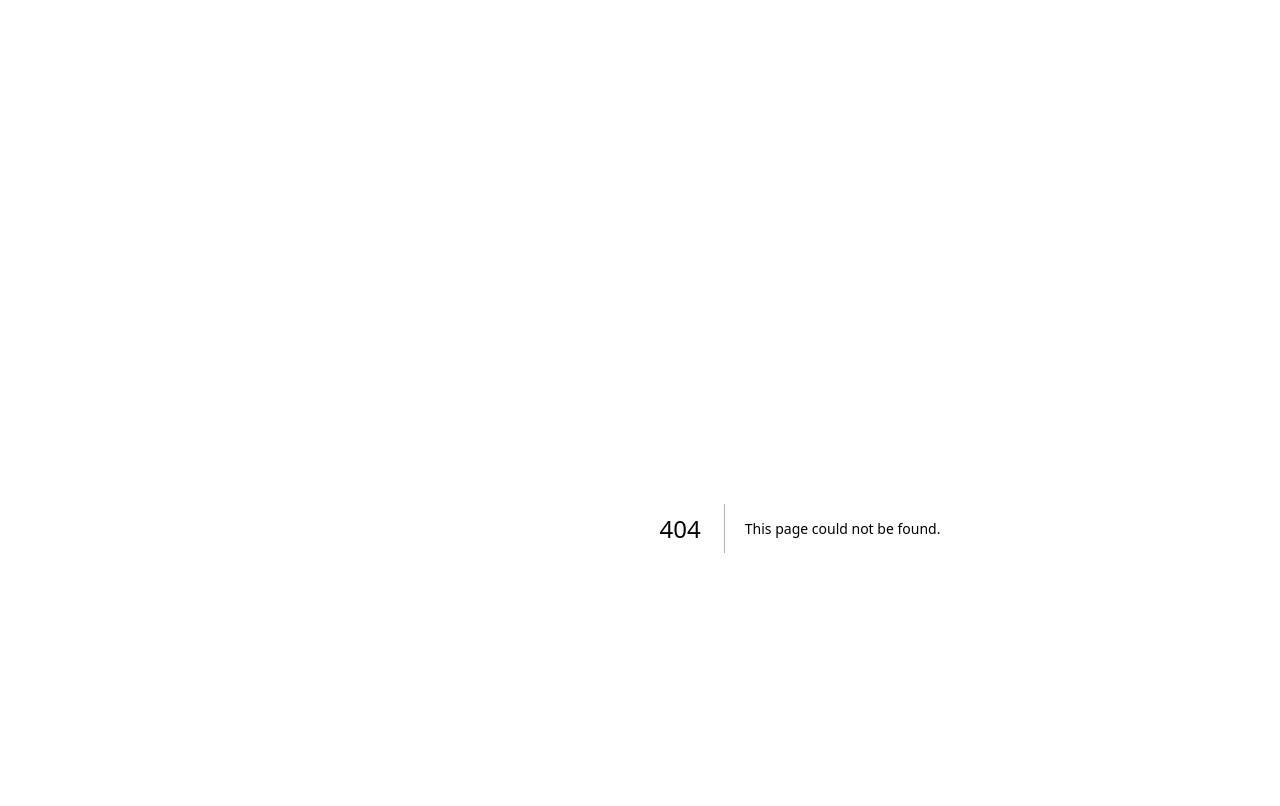
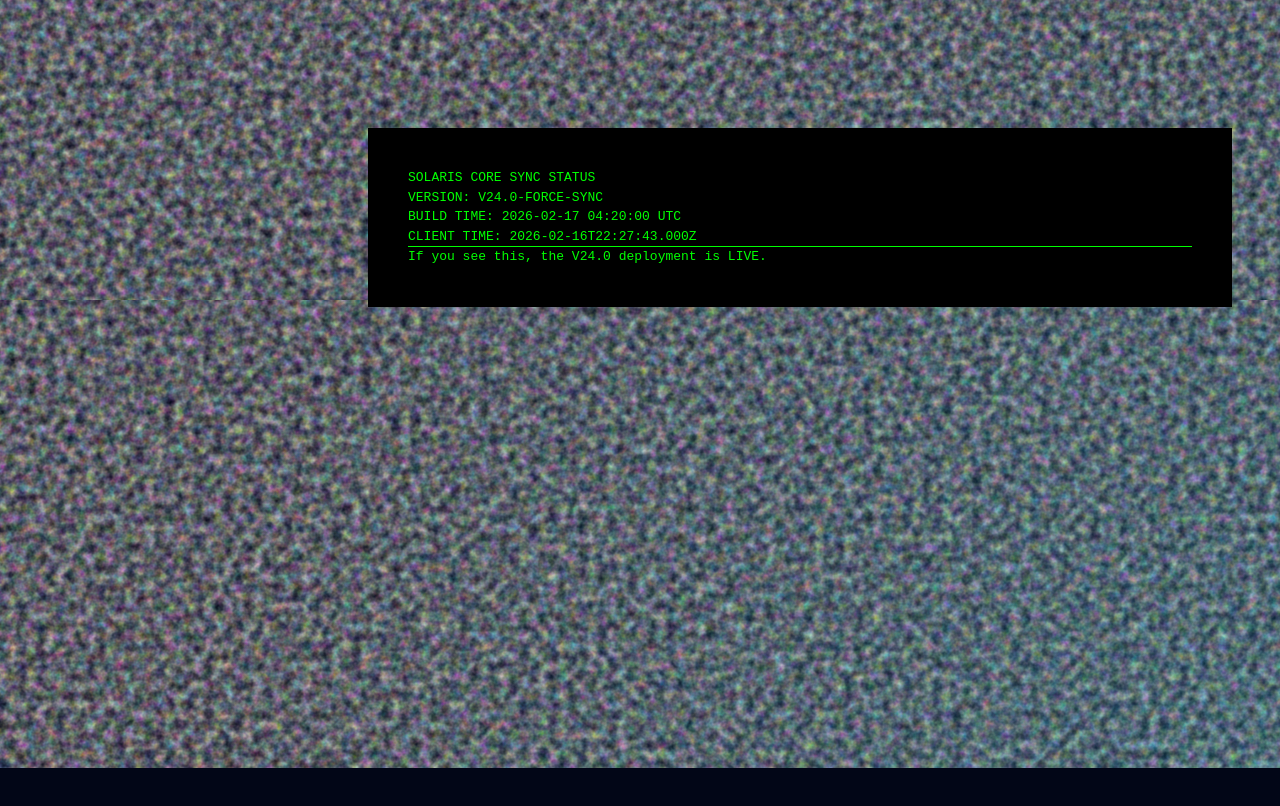
Before and after one commit to akashrajput005/pratyaksh, a Next.js app: page /version in a window 1280 px wide. Before the commit this address had no page. Shown: the part 980-1786 px from the top of the page. After the commit the page ends 1748 px from the top, so only its background shows below. Built offline with nearby package versions, Linux system fonts and the light colour scheme.

Commit message:
NUCLEAR SYNC V24.1: Forcing visual update and adding /version diagnostic route

```diff
--- a/src/app/page.tsx
+++ b/src/app/page.tsx
@@ -26,7 +26,11 @@ export default function LandingPage() {
     }, []);
 
     return (
-        <div className="relative space-y-32 py-20 overflow-hidden">
+        <div className="relative min-h-screen bg-[#05010d] overflow-x-hidden selection:bg-rose-500/30 space-y-32 py-20 overflow-hidden">
+            {/* V24 NUCLEAR MARKER */}
+            <div className="fixed top-0 left-0 right-0 h-1 z-[10000] bg-rose-500 shadow-[0_0_20px_#f43f5e] uppercase text-[10px] font-black text-white flex items-center justify-center tracking-[1em]">
+                FORCE SYNC V24.1 ACTIVE - {new Date().toLocaleTimeString()}
+            </div>
             {/* Hypersaturation Background Layer */}
             <div className="fixed inset-0 bg-mesh-vibrant opacity-10 blur-3xl z-[-1]" />
 
--- /dev/null
+++ b/src/app/version/page.tsx
@@ -0,0 +1,19 @@
+"use client";
+
+import { useEffect, useState } from "react";
+
+export default function VersionPage() {
+    const buildTime = "2026-02-17 04:20:00 UTC";
+    const version = "V24.0-FORCE-SYNC";
+
+    return (
+        <div style={{ padding: '40px', background: '#000', color: '#0f0', fontFamily: 'monospace' }}>
+            <h1>SOLARIS CORE SYNC STATUS</h1>
+            <p>VERSION: {version}</p>
+            <p>BUILD TIME: {buildTime}</p>
+            <p>CLIENT TIME: {new Date().toISOString()}</p>
+            <hr />
+            <p>If you see this, the V24.0 deployment is LIVE.</p>
+        </div>
+    );
+}
```
